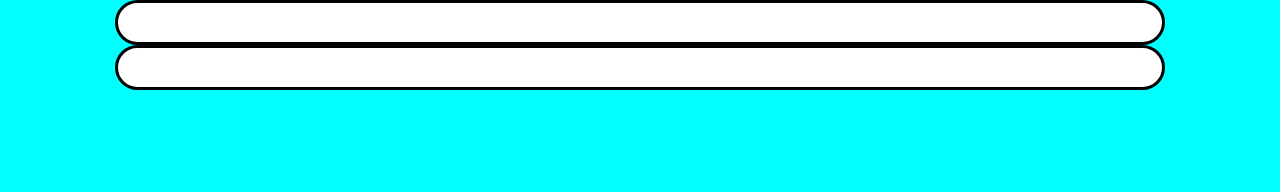
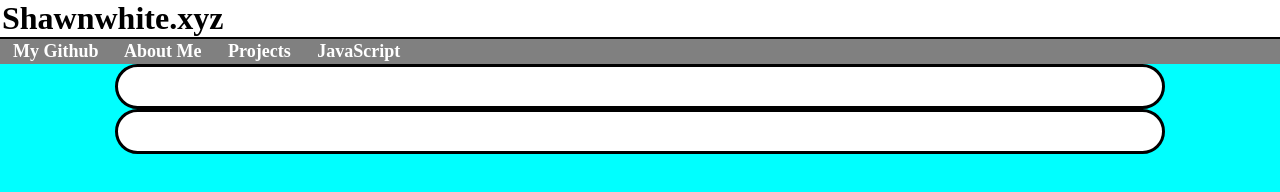
Before and after one commit to smwhite/smwhite.github.io, a plain HTML site: page index.html in a window 1280 px wide. Drawn offline with nearby package versions, Linux system fonts and the light colour scheme.

Commit message:
Fixed navbar load
forgot to switch class to id

```diff
--- a/index.html
+++ b/index.html
@@ -6,14 +6,14 @@
   <script src="https://ajax.googleapis.com/ajax/libs/jquery/3.2.1/jquery.min.js"></script>
   <script>
   $(function(){
-    $("#head").load("navbar.html");
+    $("#navbarload").load("navbar.html");
   });
     </script>
 
 </head>
 <body>
 
-<h1><div class="head"></div></h1>
+<h1><div id="navbarload"></div></h1>
 
 <pre><div class="body">
 </div></pre>
--- a/navbar.html
+++ b/navbar.html
@@ -4,3 +4,4 @@
 <a href="about.html" title="My Bio">&nbsp About Me &nbsp</a>
 <a href="projects.html" title="My Projects">&nbsp Projects &nbsp	</a>
 <a href="messingwithjs.html" title="My Projects">&nbsp JavaScript &nbsp	</a>
+</div></div>
```
